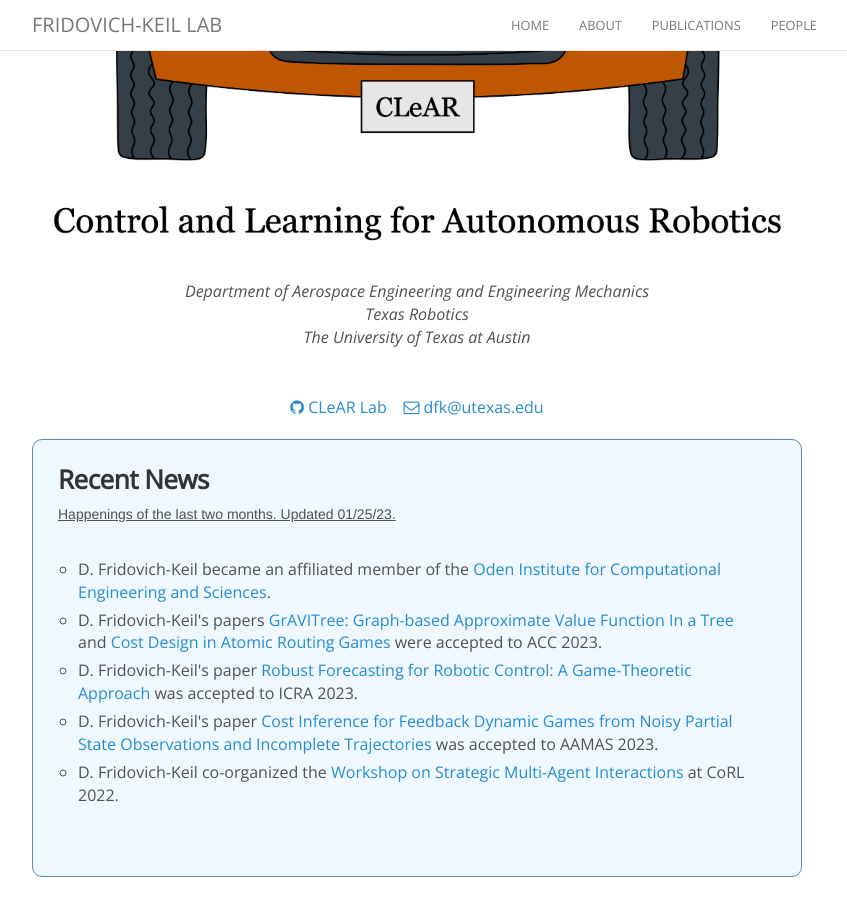
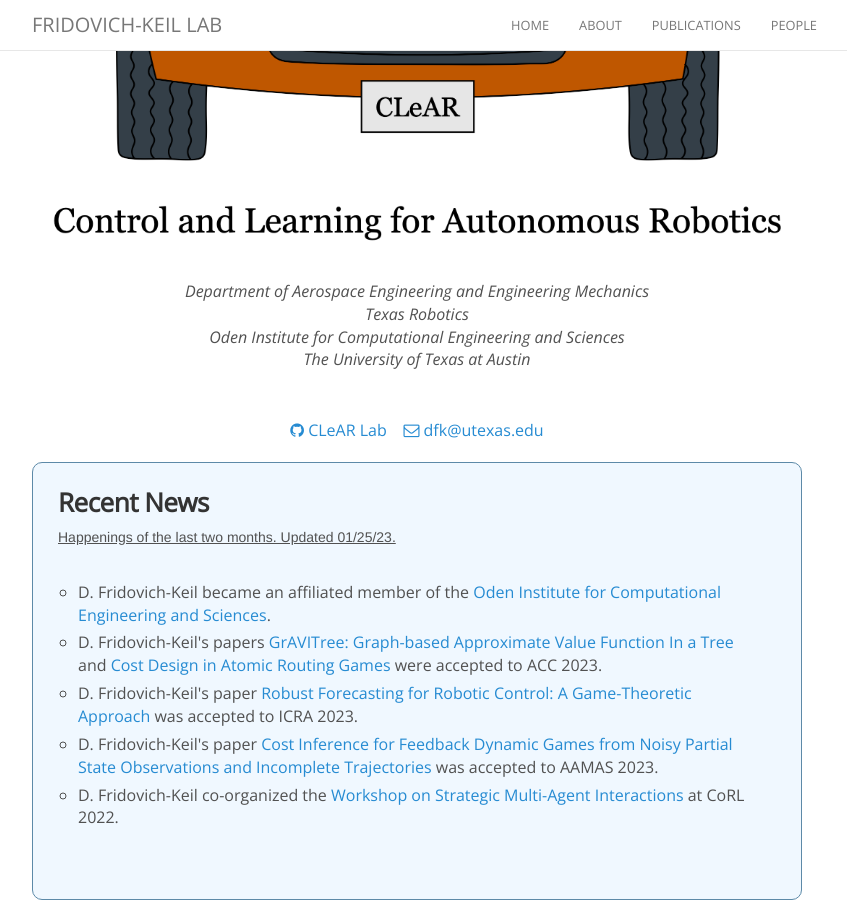
Before and after one commit to KordingLab/KordingLab.github.io, a Jekyll site: the page built from index.html, in a window 1280 px wide and 900 px high, scrolled down 526 px. Shown: the whole window, without its empty margins (223-1070 px from the left). Built offline with Jekyll 4.4.1, drawn with Linux system fonts in a browser that asks for light colours; nearby versions of some CDN libraries; comment, search, counter and statistics services are not loaded; before the commit the page ends 1403 px from its top, so only the background shows below that.

Commit message:
adding oden affiliation to front page

```diff
--- a/index.html
+++ b/index.html
@@ -10,6 +10,7 @@
       <p>
           <i>Department of Aerospace Engineering and Engineering Mechanics</i><br>
           <i>Texas Robotics</i><br>
+          <i>Oden Institute for Computational Engineering and Sciences</i><br>
           <i>The University of Texas at Austin</i>
 
         <span style="display: block; margin-bottom: 3em"></span>
```
